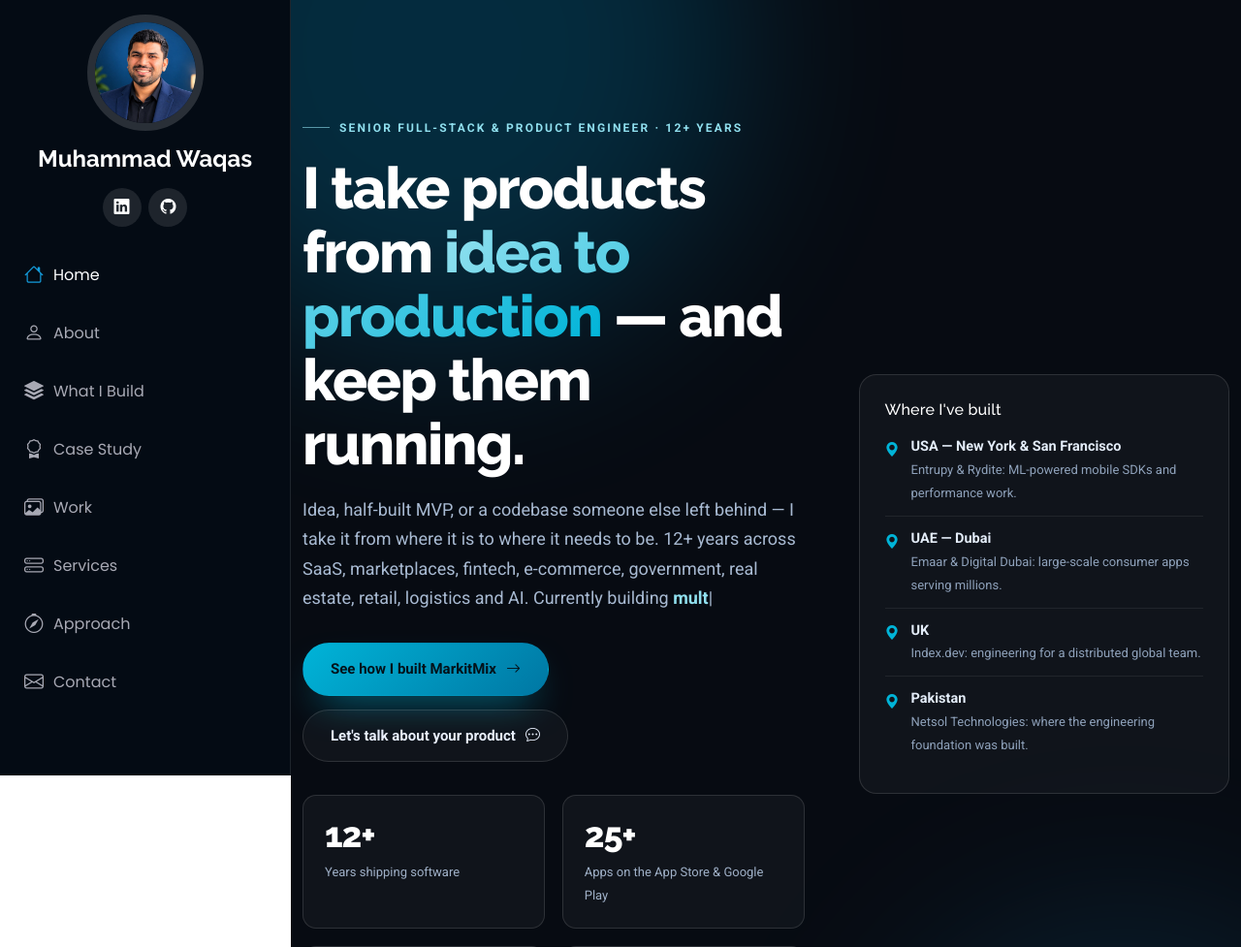
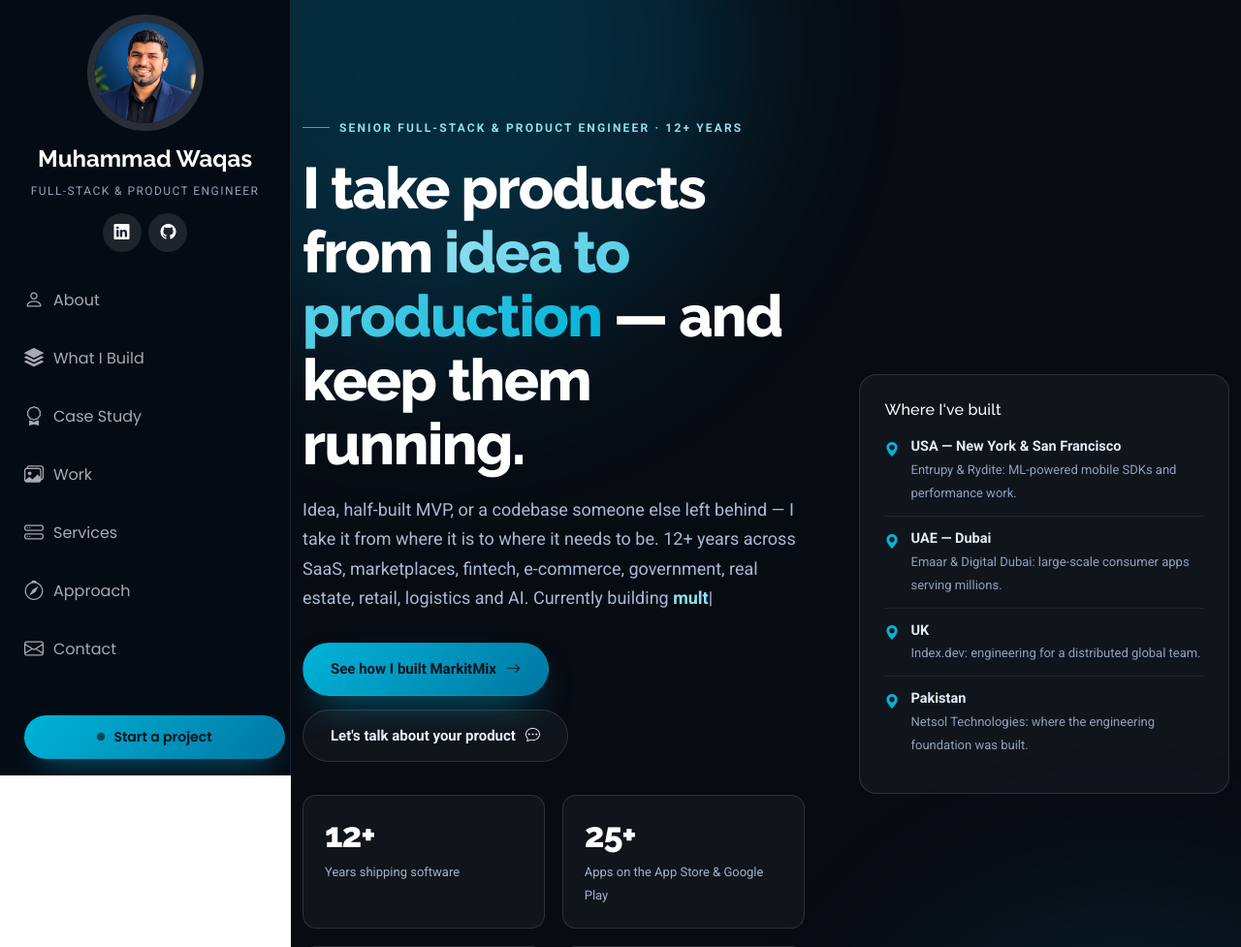
Before and after one commit to mwaqasbhati/portfolio, a PHP site: page / in a window 1280 px wide. Shown: the top 977 px of the page at 97% size. Run offline with PHP 8.4, Linux system fonts and the light colour scheme.

Commit message:
Replace redundant Home nav item with a persistent Start a project CTA
- Sidebar logo now scrolls to top instead of reloading; added role line under the name
- Nav reduced to seven content sections; CTA pinned below the menu

```diff
--- a/assets/css/modern.css
+++ b/assets/css/modern.css
@@ -479,6 +479,52 @@
 .mw-stat span { font-size: 13px; color: var(--mw-muted-dark); }
 
 /*--------------------------------------------------------------
+# Sidebar role line + persistent CTA
+--------------------------------------------------------------*/
+.header .nav-role {
+  text-align: center;
+  font-size: 12px;
+  letter-spacing: .12em;
+  text-transform: uppercase;
+  color: #8ea1ba;
+  margin: -6px 0 14px;
+}
+
+.navmenu .nav-cta {
+  display: flex;
+  align-items: center;
+  justify-content: center;
+  gap: 9px;
+  margin: 18px 10px 0;
+  padding: 12px 18px;
+  border-radius: 999px;
+  font-size: 14px;
+  font-weight: 600;
+  color: #04121a;
+  text-decoration: none;
+  background: linear-gradient(135deg, var(--mw-accent), var(--mw-accent-deep));
+  box-shadow: 0 14px 32px -16px rgba(0, 180, 216, .9);
+  transition: transform .2s ease, box-shadow .25s ease;
+}
+
+.navmenu .nav-cta:hover {
+  transform: translateY(-2px);
+  color: #04121a;
+  box-shadow: 0 18px 38px -16px rgba(0, 180, 216, 1);
+}
+
+/* scrollspy marks this active alongside the Contact link — keep it looking like a button */
+.navmenu .nav-cta.active { color: #04121a; background: linear-gradient(135deg, var(--mw-accent), var(--mw-accent-deep)); }
+
+.navmenu .nav-cta-dot {
+  width: 8px;
+  height: 8px;
+  border-radius: 50%;
+  background: #04121a;
+  opacity: .65;
+}
+
+/*--------------------------------------------------------------
 # About
 --------------------------------------------------------------*/
 .mw-about-grid {
--- a/index.html
+++ b/index.html
@@ -35,16 +35,16 @@
     <div class="profile-img">
       <img src="assets/img/profile.jpg" alt="Muhammad Waqas" class="img-fluid rounded-circle">
     </div>
-    <a href="index.html" class="logo d-flex align-items-center justify-content-center">
+    <a href="#hero" class="logo d-flex align-items-center justify-content-center">
       <h1 class="sitename">Muhammad Waqas</h1>
     </a>
+    <p class="nav-role">Full-Stack &amp; Product Engineer</p>
     <div class="social-links text-center">
       <a href="https://linkedin.com/in/mwaqasbhati" class="linkedin"><i class="bi bi-linkedin"></i></a>
       <a href="https://github.com/mwaqasbhati" class="github"><i class="bi bi-github"></i></a>
     </div>
     <nav id="navmenu" class="navmenu">
       <ul>
-        <li><a href="#hero" class="active"><i class="bi bi-house navicon"></i>Home</a></li>
         <li><a href="#about"><i class="bi bi-person navicon"></i> About</a></li>
         <li><a href="#skills"><i class="bi bi-stack navicon"></i> What I Build</a></li>
         <li><a href="#case-study"><i class="bi bi-award navicon"></i> Case Study</a></li>
@@ -53,6 +53,9 @@
         <li><a href="#approach"><i class="bi bi-compass navicon"></i> Approach</a></li>
         <li><a href="#contact"><i class="bi bi-envelope navicon"></i> Contact</a></li>
       </ul>
+      <a href="#contact" class="nav-cta">
+        <span class="nav-cta-dot"></span> Start a project
+      </a>
     </nav>
   </header>
 
```
